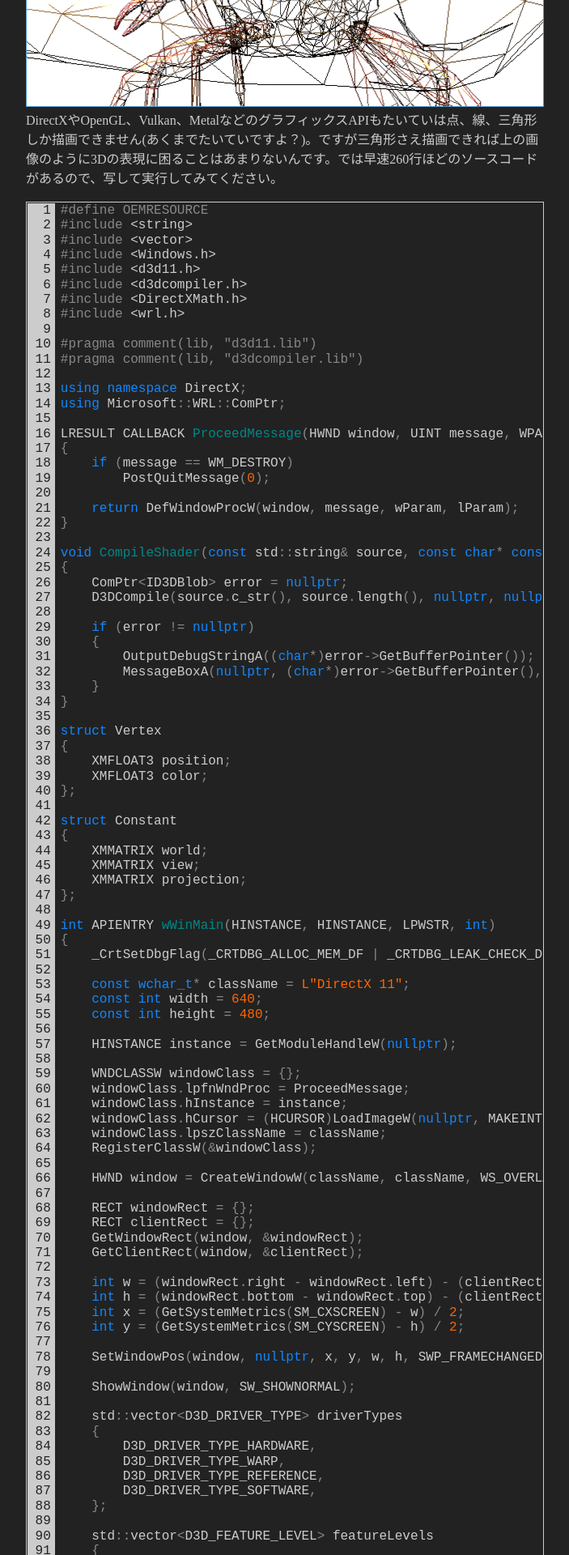
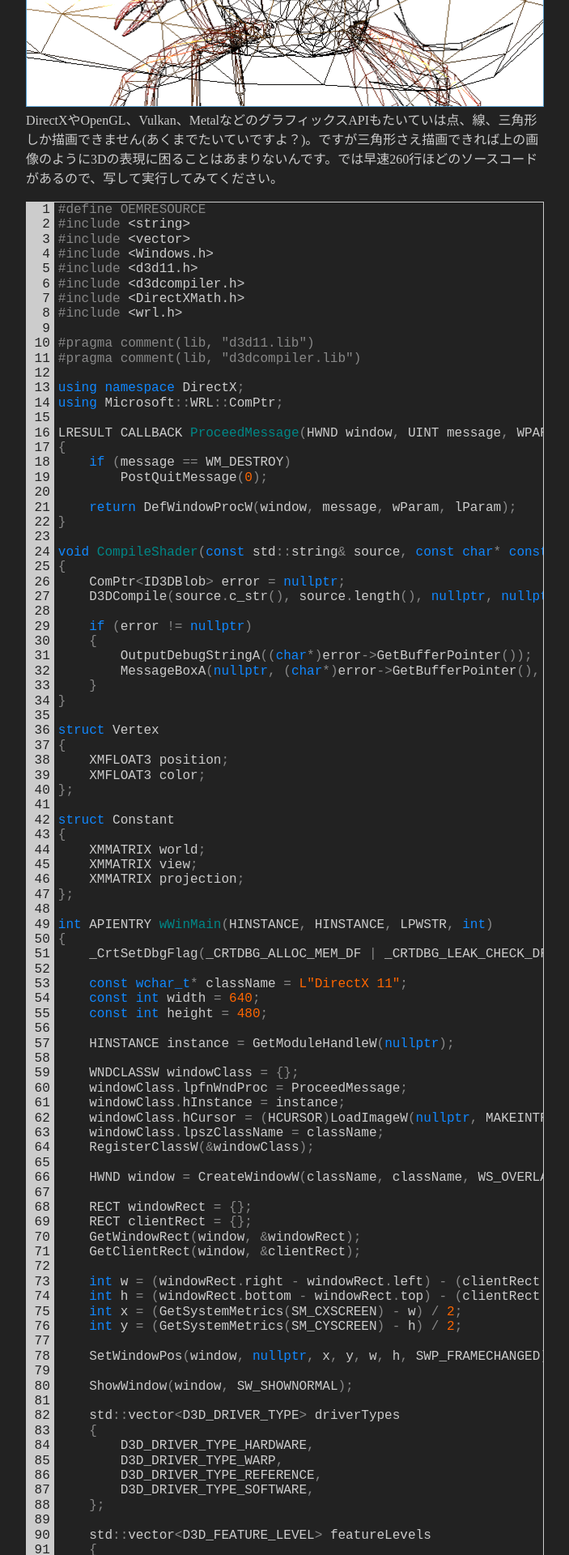
Before and after one commit to itukikikuti/windblow.net, a Jekyll site: the page built from _posts/DirectX11/2018-08-08-Direct3D 11で三角形を描画する.md, in a window 1280 px wide. Shown: the part 739-2659 px from the top of the page at 81% size, without its empty margins (288-991 px from the left). Built offline with Jekyll 4.4.1, drawn with Linux system fonts in a browser that asks for light colours.

Commit message:
Update style.css

```diff
--- a/assets/style.css
+++ b/assets/style.css
@@ -201,6 +201,9 @@ code pre {
 code table {
     border-spacing: 0;
 }
+code td {
+    padding: 0;
+}
 p code {
     background: #444;
     padding: 5px;
```
